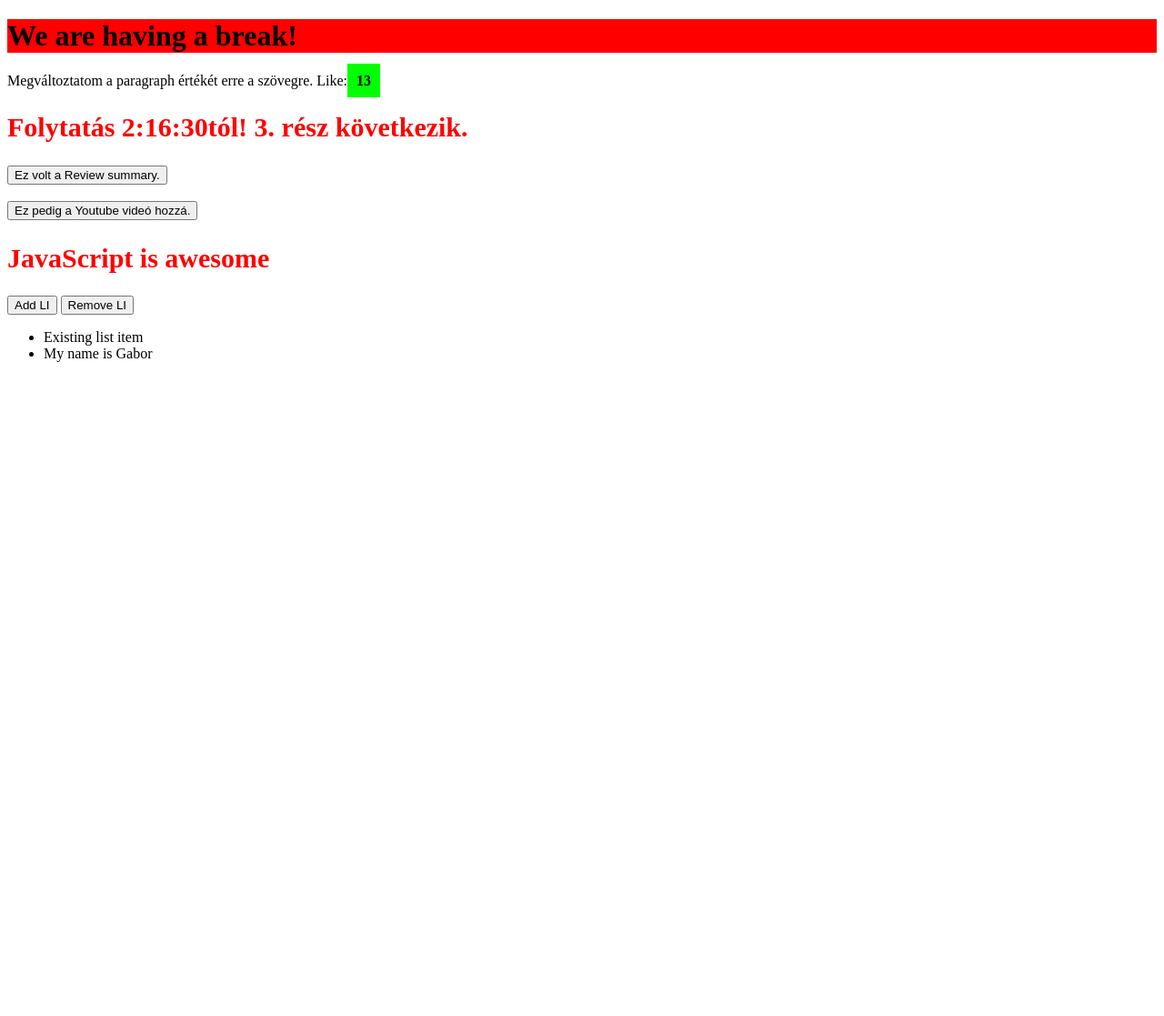
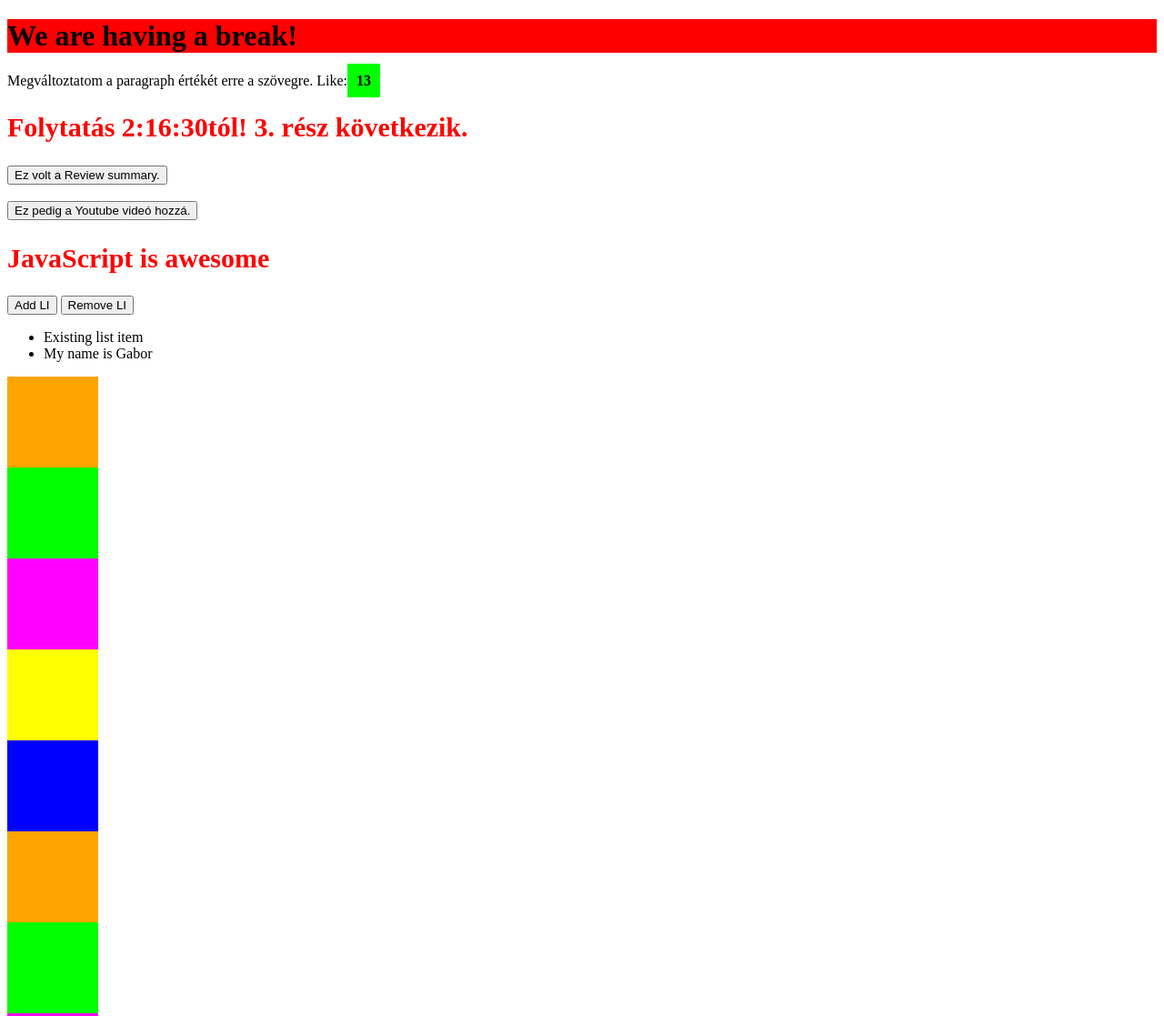
Before and after one commit to Gabor1988/JavaScript-VG, a plain HTML site: page index.html in a window 1280 px wide. Shown: the top 1117 px of the page at 91% size. Before the commit the page ends 800 px from the top, so only its background shows below. Drawn offline with nearby package versions, Linux system fonts and the light colour scheme.

Commit message:
insert last part

```diff
--- a/index.html
+++ b/index.html
@@ -7,7 +7,6 @@
     <title>JavaScript & DOM examples</title>
 
     <link rel="stylesheet" href="style.css">
-
 
 </head>
 <body>
@@ -39,6 +38,8 @@
         <li>Existing list item</li>
     </ul>
 
+    <div id="box-container"></div>
+
     <!-- Erre szükség van a script file előtt!!! JavaScript bemásolása/betöltése az internetről /JQuery (a sorrend számít... mi mi után jön) -->
     <script src="https://code.jquery.com/jquery-3.5.0.min.js"></script>
 
--- a/script.js
+++ b/script.js
@@ -13,9 +13,10 @@ $('h1').text('We are having a break!');
 
 //$('p').text('Megváltoztatom a paragraph értékét erre a szövegre')
 
-//text action-el kiírná a spam-t / HTML-el kódnak veszi és nem írj ki. Hanem lefordítja
+//text action-el kiírná a spam-t vagy a strong-ot / HTML-el kódnak veszi és nem írj ki. Hanem lefordítja
 $('p').html('Megváltoztatom a paragraph értékét erre a szövegre. Like:<strong>13</strong>');
 
+//a CSS stílus módosítása.
 $('strong').css('background', 'lime');
 $('strong').css('padding', '10px');
 
@@ -48,14 +49,18 @@ $('#add-button').click(() => {
     }
 });
 
-/*új változó a létrehozásra és a buttonnál a click-be ezt adjuk meg...
-
+/*új változó a létrehozásra és a buttonnál a click-be ezt adjuk meg.
 let addButtonHandler = () => {
     $('ul').append('<li>My name is '+ name +'</li>');
 };
 
 $('#add-button').click(addButtonHandler);
+*/
 
+/*FUNCTION???
+function addButtonHandler() {
+    $('ul').append('<li>My name is '+ name +'</li>');
+};
 */
 
 //Remove button, eltávolít valamit a listából
@@ -90,11 +95,49 @@ if(age < 18){
 
 console.log('This is after the if');
 
-/* Szöveg összehasonlítás
+// Szöveg összehasonlítás
+//if('hello' === 'hello')
 
-if('hello' === 'hello')
-*/
+//LOOP
+let colors = ['orange', 'lime', 'magenta', 'yellow', 'blue'];
 
+//FONTOS: :last-child az jelenti utolsó elem!
+
+/* Egyesével így lehetne felvenni!*/
+$('#box-container').append('<div class="box"></div>');
+$('.box:last-child').css('background', colors[0]);
+$('#box-container').append('<div class="box"></div>');
+$('.box:last-child').css('background', colors[1]);
+$('#box-container').append('<div class="box"></div>');
+$('.box:last-child').css('background', colors[2]);
+$('#box-container').append('<div class="box"></div>');
+$('.box:last-child').css('background', colors[3]);
+$('#box-container').append('<div class="box"></div>');
+$('.box:last-child').css('background', colors[4]);
+
+//.push --> ezzel teszi bele a tömbbe (Array) az új elemet.
+colors.push('purple');
+
+//forEach ciklus!
+colors.forEach((color) => {
+    $('#box-container').append('<div class="box"></div>');
+    $('.box:last-child').css('background', color);
+});
+
+/*
+for (let index = 0; index < array.length; index++) {
+    const element = array[index];
+
+}*/
+
+//FOR ciklus!
+for (let i = 0; i < 100; i = i + 1) {
+    console.log(i);
+}
+
+for (let i = 0; i < colors.length; i = i + 1) {
+    console.log(colors[i]);
+}
 
 //This a JavaScript comment
 
--- a/style.css
+++ b/style.css
@@ -13,6 +13,13 @@ a{
     color: black;
 }
 
+/*Ez nem tudom mi volt...*/
 .blue{
     background: blue;
 }
+
+/*a script-ben lévő box div stílusa!!!*/
+.box{
+    height: 100px;
+    width: 100px;
+}
```
